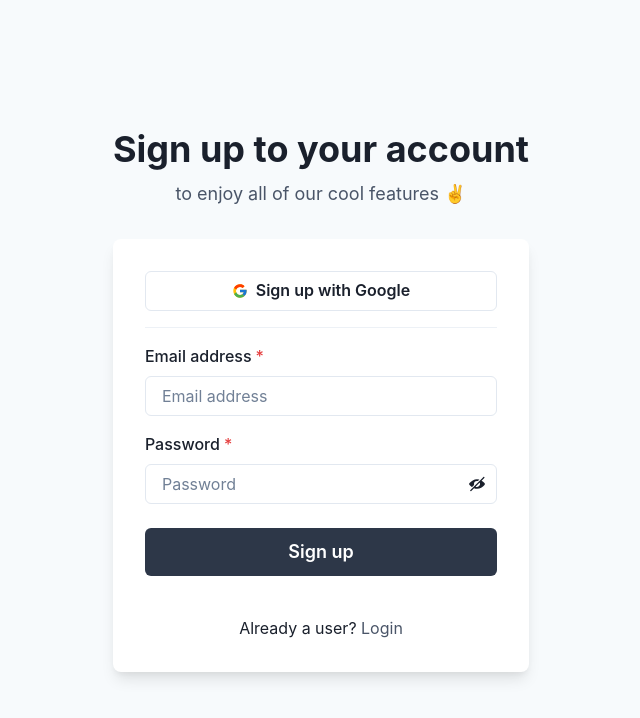
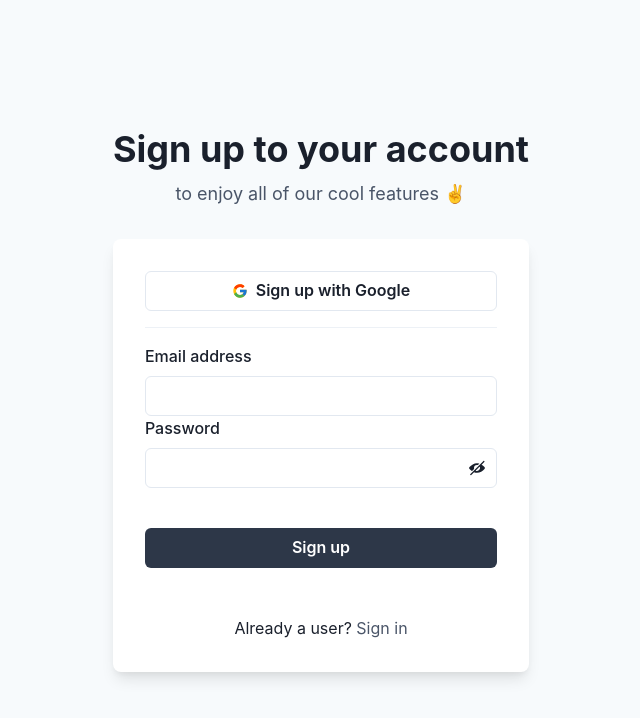
Before and after one commit to alexandrepernin/osgiliath, a Next.js app in the folder frontend/next-app/: page /signup in a window 1280 px wide. Shown: the top 718 px of the page, without its empty margins (319-959 px from the left). Built offline with nearby package versions, Linux system fonts and the light colour scheme.

Commit message:
feat: add form validation on signup form

```diff
--- a/frontend/next-app/src/hooks/useSignup.ts
+++ b/frontend/next-app/src/hooks/useSignup.ts
@@ -1,5 +1,6 @@
 import { signIn } from 'next-auth/react';
-import { ChangeEvent, useCallback, useState } from 'react';
+import { useCallback, useState } from 'react';
+import { SubmitHandler } from 'react-hook-form';
 
 import { signup } from 'services/api-client/signup';
 
@@ -9,47 +10,26 @@ interface FormValues {
 }
 
 interface Return {
-  handleInputChange: (event: ChangeEvent<HTMLInputElement>) => void;
-  onSubmit: (e: React.FormEvent) => Promise<void>;
-  formValues: FormValues;
+  onSubmit: SubmitHandler<FormValues>;
+  customErrorMessage?: string;
 }
 
 export const useSignup = (): Return => {
-  const [, setLoading] = useState(false);
-  const [, setError] = useState('');
-  const [formValues, setFormValues] = useState<FormValues>({
-    email: '',
-    password: '',
-  });
+  const [customErrorMessage, setCustomErrorMessage] = useState('');
 
-  const handleInputChange = useCallback(
-    (event: ChangeEvent<HTMLInputElement>) => {
-      const { name, value } = event.target as { name: string; value: string };
-      setFormValues({ ...formValues, [name]: value });
-    },
-    [formValues],
-  );
-
-  const onSubmit = useCallback(
-    async (e: React.FormEvent) => {
-      e.preventDefault();
-      setLoading(true);
-      setFormValues({ email: '', password: '' });
+  const onSubmit = useCallback(async ({ email, password }: FormValues) => {
+    setCustomErrorMessage('');
 
     try {
-        await signup(formValues);
-        setLoading(false);
+      await signup({ email, password });
       await signIn('email', {
         callbackUrl: process.env.NEXT_PUBLIC_URL ?? '',
-          email: formValues.email,
+        email,
       });
     } catch (error: unknown) {
-        setLoading(false);
-        setError("Can't create account");
+      setCustomErrorMessage("Can't create account");
     }
-    },
-    [formValues],
-  );
+  }, []);
 
-  return { handleInputChange, onSubmit, formValues };
+  return { onSubmit, customErrorMessage };
 };
--- a/frontend/next-app/src/pages/signup.tsx
+++ b/frontend/next-app/src/pages/signup.tsx
@@ -6,6 +6,7 @@ import {
   Divider,
   Flex,
   FormControl,
+  FormErrorMessage,
   FormLabel,
   Heading,
   Input,
@@ -23,11 +24,22 @@ import { useSignup } from 'hooks/useSignup';
 import { useState } from 'react';
 import { FcGoogle } from 'react-icons/fc';
 import { useGoogleSignin } from 'hooks/useGoogleSignin';
+import { useForm } from 'react-hook-form';
+
+interface SignupFormData {
+  email: string;
+  password: string;
+}
 
 const Page = (): JSX.Element => {
   const [showPassword, setShowPassword] = useState(false);
   const { signinWithGoogle } = useGoogleSignin();
-  const { handleInputChange, onSubmit, formValues } = useSignup();
+  const { onSubmit, customErrorMessage } = useSignup();
+  const {
+    handleSubmit,
+    register,
+    formState: { errors, isSubmitting },
+  } = useForm<SignupFormData>();
 
   return (
     <Flex
@@ -38,9 +50,7 @@ const Page = (): JSX.Element => {
     >
       <Stack spacing={8} mx="auto" maxW="lg" py={12} px={6}>
         <Stack align="center">
-          <Heading fontSize="4xl" textAlign="center">
-            Sign up to your account
-          </Heading>
+          <Heading fontSize="4xl">Sign up to your account</Heading>
           <Text fontSize="lg" color="gray.600">
             to enjoy all of our cool features ✌️
           </Text>
@@ -64,29 +74,42 @@ const Page = (): JSX.Element => {
               </Center>
             </Button>
             <Divider />
-            <form onSubmit={event => void onSubmit(event)}>
-              <Stack spacing={4}>
-                <FormControl id="email" isRequired>
+            {/* eslint-disable-next-line @typescript-eslint/no-misused-promises */}
+            <form onSubmit={handleSubmit(onSubmit)}>
+              <FormControl
+                id="email"
+                isInvalid={errors.email?.message !== undefined ? true : false}
+              >
                 <FormLabel>Email address</FormLabel>
                 <Input
-                    required
                   type="email"
-                    name="email"
-                    value={formValues.email}
-                    onChange={handleInputChange}
-                    placeholder="Email address"
+                  {...register('email', {
+                    required: 'This field is required',
+                  })}
                 />
+
+                <FormErrorMessage>{errors.email?.message}</FormErrorMessage>
               </FormControl>
-                <FormControl id="password" isRequired>
+              <FormControl
+                id="password"
+                isInvalid={
+                  errors.password?.message !== undefined ? true : false
+                }
+              >
                 <FormLabel>Password</FormLabel>
                 <InputGroup>
                   <Input
                     type={showPassword ? 'text' : 'password'}
-                      name="password"
-                      value={formValues.password}
-                      onChange={handleInputChange}
-                      placeholder="Password"
+                    {...register('password', {
+                      required: 'This field is required',
+                      minLength: {
+                        value: 8,
+                        message:
+                          'Your password should be at least 8 characters',
+                      },
+                    })}
                   />
+
                   <InputRightElement h="full">
                     <Button
                       variant="ghost"
@@ -96,26 +119,38 @@ const Page = (): JSX.Element => {
                     </Button>
                   </InputRightElement>
                 </InputGroup>
+                <FormErrorMessage>{errors.password?.message}</FormErrorMessage>
               </FormControl>
-                <Stack spacing={10} pt={2}>
+              <Stack spacing={10}>
+                <Stack
+                  direction={{ base: 'column', sm: 'row' }}
+                  align="start"
+                  justify="space-between"
+                >
+                  {' '}
+                </Stack>
+                <Stack direction={{ base: 'column' }} align="start">
                   <Button
-                    loadingText="Submitting"
-                    size="lg"
                     bg="gray.700"
                     color="white"
+                    width={{ base: 'full' }}
                     _hover={{
                       bg: 'gray.600',
                     }}
                     type="submit"
+                    isLoading={isSubmitting}
                   >
                     Sign up
                   </Button>
+                  <Text color="red.500" fontSize="sm">
+                    {customErrorMessage}
+                  </Text>
                 </Stack>
-                <Stack pt={6}>
+                <Stack>
                   <Text align="center">
                     Already a user?{' '}
                     <Link as={NextLink} color="gray.600" href={Pages.SIGNIN}>
-                      Login
+                      Sign in
                     </Link>
                   </Text>
                 </Stack>
```
Lines whose indentation alone changed are shown as unchanged.
